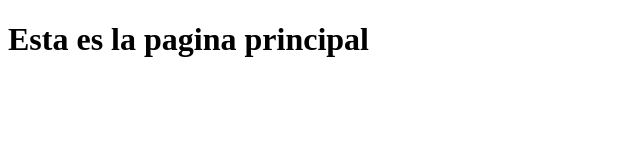
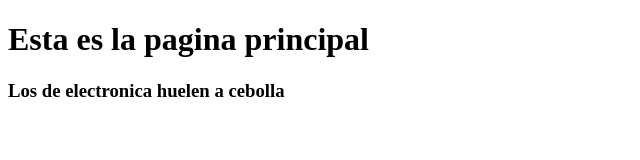
Before and after one commit to tdgarza/Weezer, a plain HTML site: page index.html in a window 1280 px wide. Shown: the whole page, without its empty margins (0-640 px from the left). Drawn offline with Linux system fonts and the light colour scheme.

Commit message:
Los de electronica 4b

```diff
--- a/index.html
+++ b/index.html
@@ -8,5 +8,6 @@
 </head>
 <body>
     <h1>Esta es la pagina principal</h1>
+    <h3>Los de electronica huelen a cebolla</h3>
 </body>
 </html>
```
